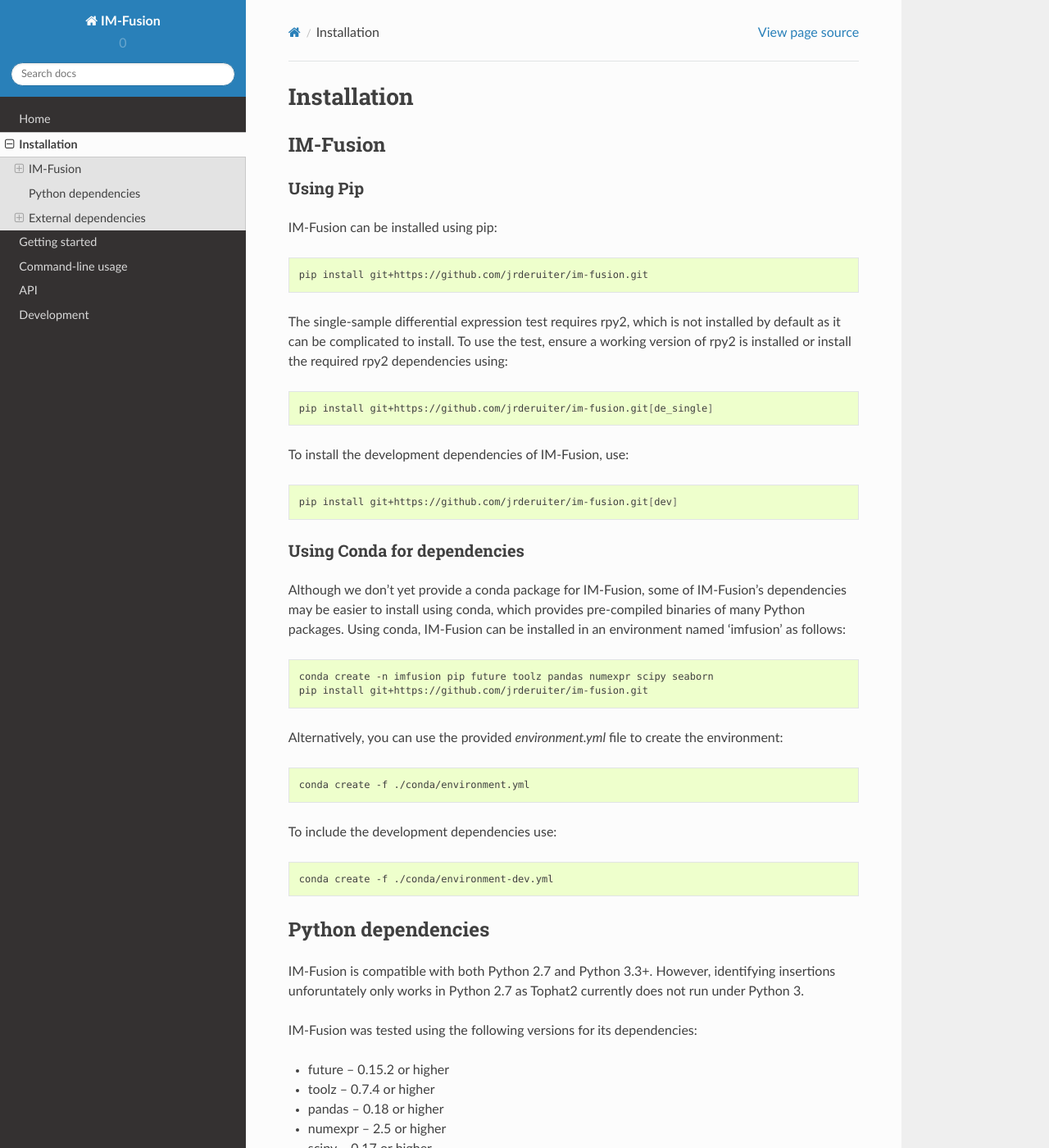
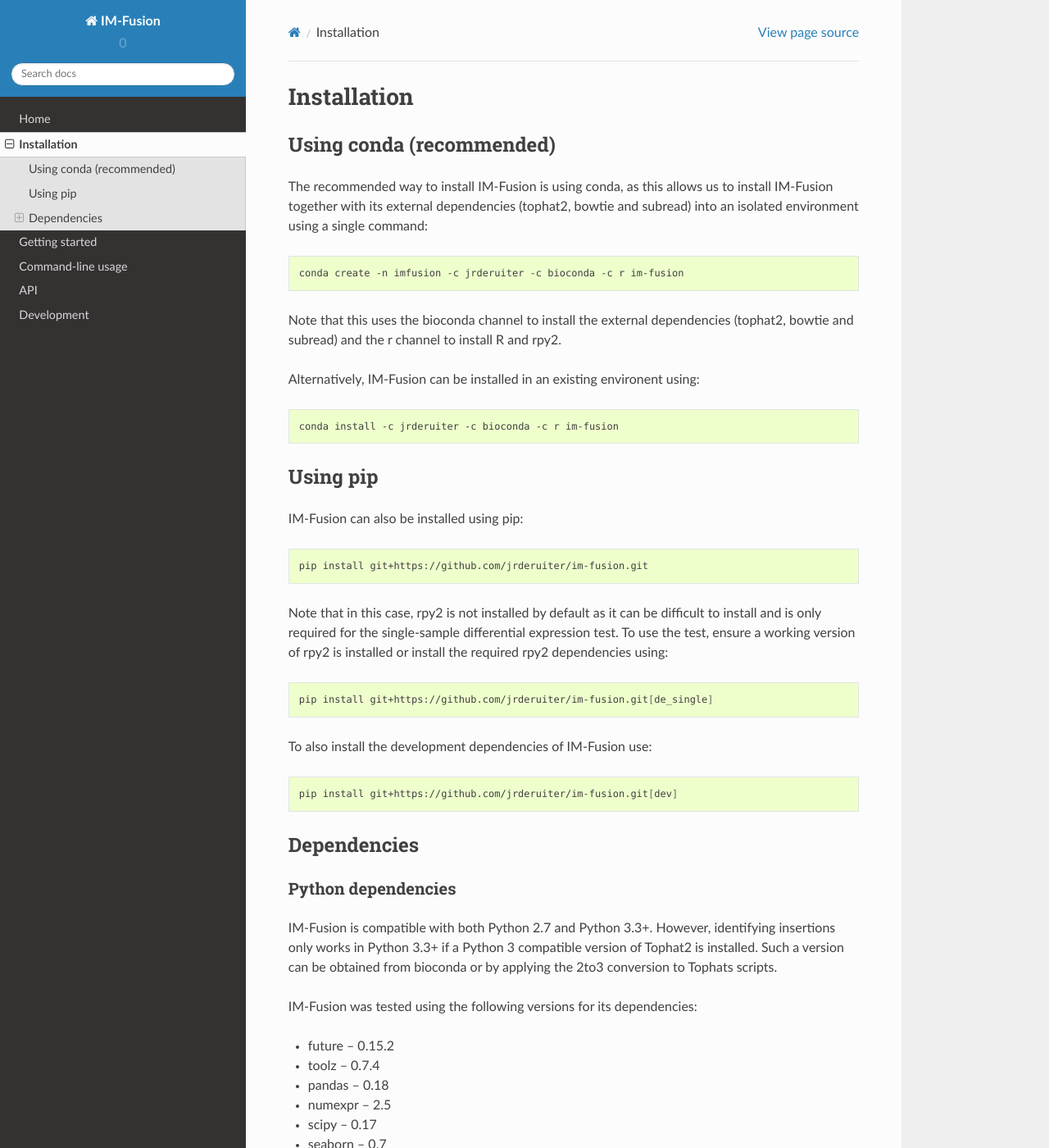
Before and after one commit to NKI-CCB/imfusion, a Sphinx documentation site: the page built from docs/installation.rst, in a window 1280 px wide and 1400 px high. Shown: the whole window at 82% size. Built offline with Sphinx 7.4.7 and the Read the Docs theme 2.0.0, drawn with Linux system fonts in a browser that asks for light colours; some of the changed text lies outside the part shown.

Commit message:
Added support for installing as a conda package.

```diff
--- a/docs/home.rst
+++ b/docs/home.rst
@@ -31,9 +31,9 @@ IM-Fusion has the following key features:
   effects for a single insertion in a specific sample, or determine the general
   effect of insertions on a given gene within the tumor cohort.
 
-For more details on the approach and a comparison with existing
-DNA-sequencing approaches, please see our preprint *"Identifying transposon
-insertions and their effects from RNA-sequencing data"* on bioRxiv.
+For more details on the approach and a comparison with existing DNA-sequencing
+approaches, please see our paper "Identifying transposon insertions and
+their effects from RNA-sequencing data" (*submitted*).
 
 Where to start?
 ---------------
--- a/docs/installation.rst
+++ b/docs/installation.rst
@@ -1,74 +1,69 @@
 Installation
 ============
 
-IM-Fusion
----------
+Using conda (recommended)
+~~~~~~~~~~~~~~~~~~~~~~~~~
 
-Using Pip
+The recommended way to install IM-Fusion is using conda, as this allows us to
+install IM-Fusion together with its external dependencies (tophat2, bowtie and
+subread) into an isolated environment using a single command:
+
+.. code:: bash
+
+  conda create -n imfusion -c jrderuiter -c bioconda -c r im-fusion
+
+Note that this uses the bioconda channel to install the external
+dependencies (tophat2, bowtie and subread) and the r channel to install R
+and rpy2.
+
+Alternatively, IM-Fusion can be installed in an existing environent using:
+
+.. code:: bash
+
+  conda install -c jrderuiter -c bioconda -c r im-fusion
+
+Using pip
 ~~~~~~~~~
 
-IM-Fusion can be installed using pip:
+IM-Fusion can also be installed using pip:
 
 .. code:: bash
 
     pip install git+https://github.com/jrderuiter/im-fusion.git
 
-The single-sample differential expression test requires rpy2, which is not
-installed by default as it can be complicated to install. To use the test,
-ensure a working version of rpy2 is installed or install the required
-rpy2 dependencies using:
+Note that in this case, rpy2 is not installed by default as it can be
+difficult to install and is only required for the single-sample differential
+expression test. To use the test, ensure a working version of rpy2 is installed or install the required rpy2 dependencies using:
 
 .. code:: bash
 
     pip install git+https://github.com/jrderuiter/im-fusion.git[de_single]
 
-To install the development dependencies of IM-Fusion, use:
+To also install the development dependencies of IM-Fusion use:
 
 .. code:: bash
 
     pip install git+https://github.com/jrderuiter/im-fusion.git[dev]
 
-Using Conda for dependencies
-~~~~~~~~~~~~~~~~~~~~~~~~~~~~
-
-Although we don't yet provide a conda package for IM-Fusion, some of
-IM-Fusion's dependencies may be easier to install using conda, which
-provides pre-compiled binaries of many Python packages. Using conda,
-IM-Fusion can be installed in an environment named 'imfusion' as follows:
-
-.. code:: bash
-
-    conda create -n imfusion pip future toolz pandas numexpr scipy seaborn
-    pip install git+https://github.com/jrderuiter/im-fusion.git
-
-Alternatively, you can use the provided *environment.yml* file to
-create the environment:
-
-.. code:: bash
-
-   conda create -f ./conda/environment.yml
-
-To include the development dependencies use:
-
-.. code:: bash
-
-   conda create -f ./conda/environment-dev.yml
+Dependencies
+~~~~~~~~~~~~
 
 Python dependencies
 -------------------
 
 IM-Fusion is compatible with both Python 2.7 and Python 3.3+. However,
-identifying insertions unforuntately only works in Python 2.7
-as Tophat2 currently does not run under Python 3.
+identifying insertions only works in Python 3.3+ if a Python
+3 compatible version of Tophat2 is installed. Such a version can be obtained
+from bioconda or by applying the 2to3 conversion to Tophats scripts.
 
 IM-Fusion was tested using the following versions for its dependencies:
 
-- future -- 0.15.2 or higher
-- toolz -- 0.7.4 or higher
-- pandas -- 0.18 or higher
-- numexpr -- 2.5 or higher
-- scipy -- 0.17 or higher
-- seaborn -- 0.7 or higher
+- future -- 0.15.2
+- toolz -- 0.7.4
+- pandas -- 0.18
+- numexpr -- 2.5
+- scipy -- 0.17
+- seaborn -- 0.7
 - pysam -- 0.8.4
 - intervaltree -- 2.1.0
 
@@ -84,16 +79,17 @@ and building the docs:
 External dependencies
 ---------------------
 
-IM-Fusion has two external dependencies:
+IM-Fusion has three external dependencies:
 
 - Tophat2 -- for the alignment and detection of gene fusions
+- Bowtie1 -- used by Tophat2 for the alignment
 - featureCounts -- for generating expression counts
 
-Bothof these tools must be available in the current PATH. For help with
-their installation, see below.
+These tools must be available in the current PATH for the insertion
+detection to work properly. For help with their installation, see below.
 
-TopHat2
-~~~~~~~
+Tophat2
+*******
 
 Tophat2 is a RNA-seq read aligner that also includes Tophat-Fusion,
 an aligner that can identify gene fusions from single- and paired-end
@@ -101,17 +97,32 @@ RNA-sequencing data. A binary version of Tophat2 can be downloaded from the
 Tophat `website <https://ccb.jhu.edu/software/tophat/index.shtml>`_.
 After unpacking, make sure that the binary *Tophat2* is available in PATH.
 
-Alternatively, Tophat2 can also be installed using `homebrew <http://brew.sh>`_
-or `linuxbrew <http://linuxbrew.sh>`_. To do so, first install homebrew or
-linuxbrew. Then install TopHat2 using:
+Alternatively, Tophat2 can also be installed using bioconda, or using
+`homebrew <http://brew.sh>`_ or `linuxbrew <http://linuxbrew.sh>`_. For
+homebrew/linuxbrew, first install homebrew or linuxbrew and then install
+Tophat2 using:
 
 .. code:: bash
 
     brew update
     brew install tophat
 
+Bowtie
+******
+
+Bowtie can be installed in the same fashion as Tophat, by downloading a binary
+version from the `bowtie website
+<http://bowtie-bio.sourceforge.net/index.shtml>`_ and ensuring that bowtie
+is available in PATH. Bowtie can also be installed using bioconda or using
+homebrew/linuxbrew:
+
+.. code:: bash
+
+    brew update
+    brew install bowtie
+
 featureCounts
-~~~~~~~~~~~~~
+*************
 
 featureCounts is an efficient tool for generating expression counts from
 RNA-seq alignments. It is part of the subread package, which can be downloaded
@@ -119,8 +130,9 @@ from `sourceforge <http://subread.sourceforge.net>`_. After downloading and
 unpacking the correct binary version for your machine, make sure the binary
 featureCounts is available in PATH.
 
-Subread can also be installed using `homebrew <http://brew.sh>`_
-or `linuxbrew <http://linuxbrew.sh>`_ using a custom tap:
+Subread can also be installed using bioconda, or by using
+`homebrew <http://brew.sh>`_ or `linuxbrew <http://linuxbrew.sh>`_
+with a custom tap:
 
 .. code:: bash
 
--- a/environment.yml
+++ /dev/null
@@ -1 +0,0 @@
-./conda/environment-dev.yml
--- a/setup.py
+++ b/setup.py
@@ -6,7 +6,7 @@ import versioneer
 
 # General requirements.
 INSTALL_REQUIRES = ['future', 'pandas', 'numexpr', 'pysam',
-                    'toolz', 'scipy', 'seaborn', 'pyfaidx',
+                    'toolz', 'seaborn', 'pyfaidx',
                     'scipy', 'intervaltree']
 
 EXTRAS_REQUIRE = {
```
Also changed, not shown: README.rst (+14 -122 lines), 6 other files.
